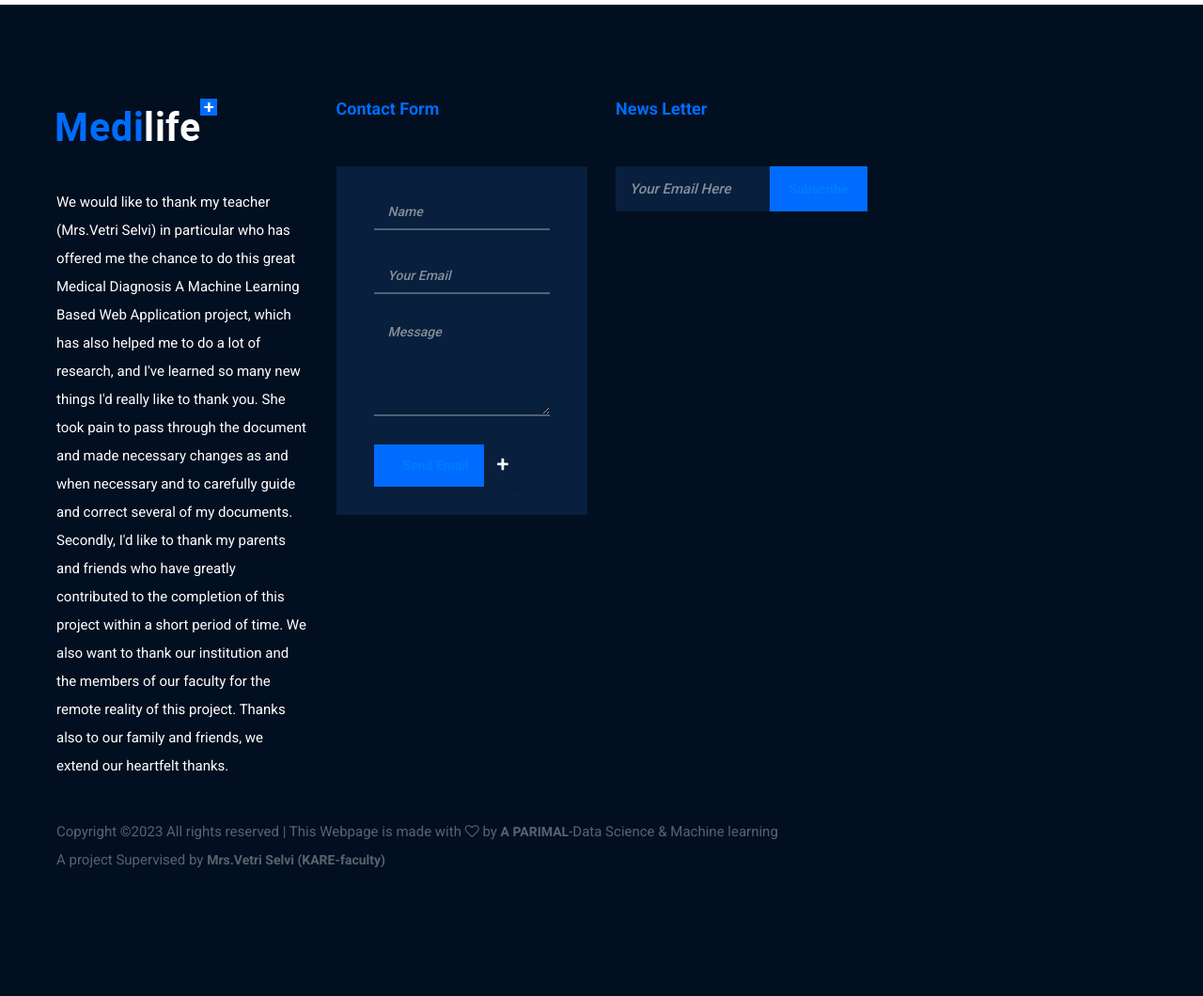
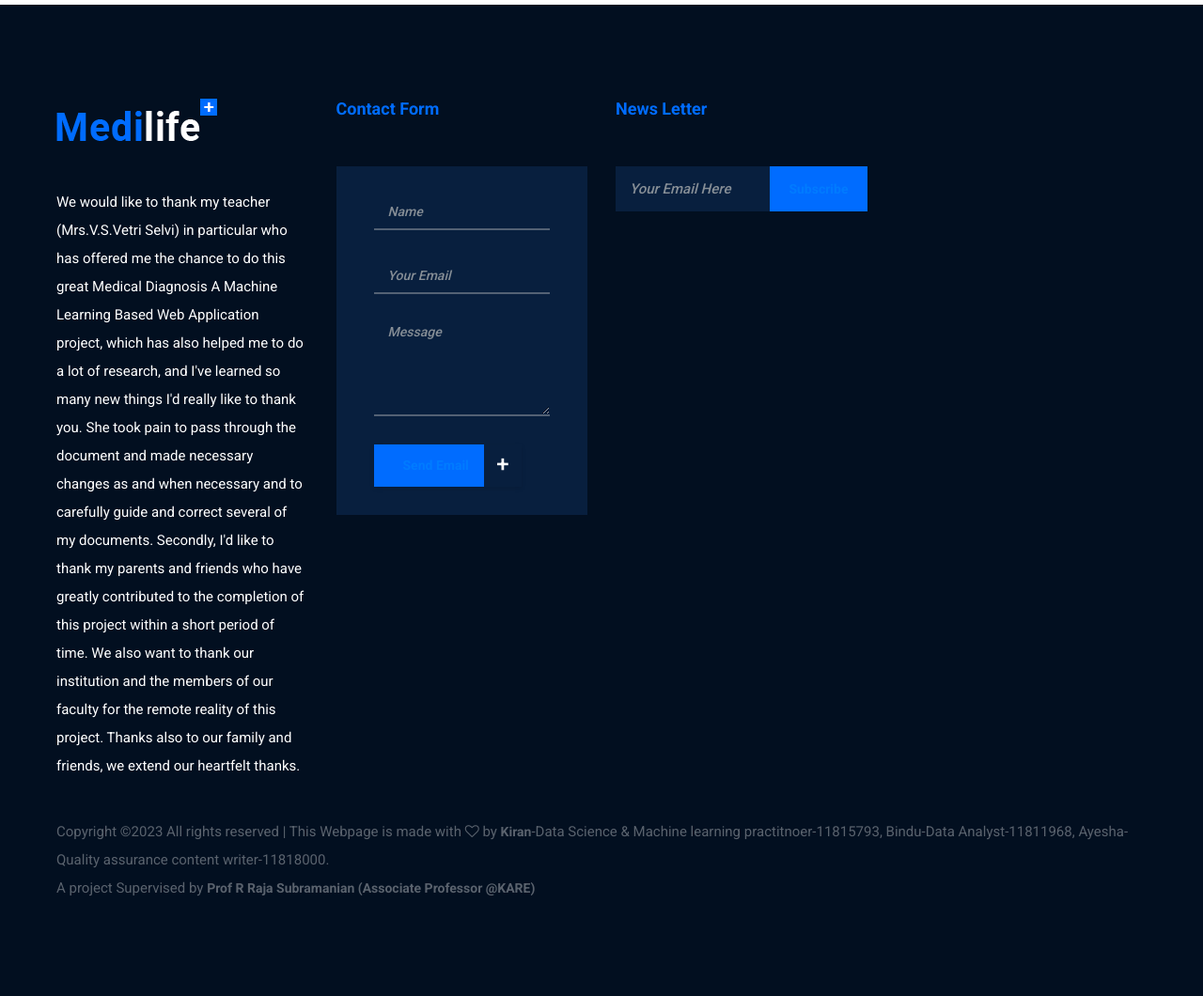
Before and after one commit to parimaladini/Medical_DiagnosisX, a Flask app: template templates/about-us.html in a window 1280 px wide. Shown: the part 1056-2116 px from the top of the page at 94% size. Before the commit the page ends 1980 px from the top, so only its background shows below. Run offline with Flask 3, Linux system fonts and the light colour scheme; the template is opened without the code that fills it, so the values that code supplies are empty; style sheets or scripts are compiled from the project's sources.

Commit message:
Update about-us.html

```diff
--- a/templates/about-us.html
+++ b/templates/about-us.html
@@ -15,8 +15,7 @@
     <link rel="icon" href="img/core-img/favicon.ico">
 
     <!-- Style CSS -->
-    <!-- <link rel="stylesheet" href="style.css"> -->
-    <link rel= "stylesheet" type= "text/css" href= "{{ url_for('static',filename='styles/style.css') }}">
+    <link rel="stylesheet" href="style.css">
 
 </head>
 
@@ -34,7 +33,7 @@
                 <div class="row h-100">
                     <div class="col-12 h-100">
                         <div class="h-100 d-md-flex justify-content-between align-items-center">
-                            <p>Welcome to <span>Medical Diagnosis, All in one disease predictors ML based app created with love by Parimal, Nithish, Balaji, Pavan</span> </p>
+                            <p>Welcome to <span>Medical Diagnosis, All in one disease predictors ML based app created by Sai Viswas, Kiran, Parimal, Bindu </span> </p>
                             <p>Covid updates: <span><a href="https://www.bing.com/covid/local/india">click me</a></span></p>
                         </div>
                     </div>
@@ -115,7 +114,7 @@
                 <div class="col-12 col-lg-6">
                     <div class="features-content">
                         <h2>We always put our best first</h2>
-                        <p>We would like to thank my teacher (Mrs.Vetri Selvi) in particular who has offered me the chance to do this great Medical Diagnosis A Machine Learning Based Web Application project, which has also helped me to do a lot of research, and we learned so many new things I'd really like to thank you. She took pain to pass through the document and made necessary changes as and when necessary and to carefully guide and correct several of my documents.
+                        <p>We would like to thank my teacher (Mrs.V.S.Vetri Selvi) in particular who has offered me the chance to do this great Medical Diagnosis A Machine Learning Based Web Application project, which has also helped me to do a lot of research, and we learned so many new things I'd really like to thank you. She took pain to pass through the document and made necessary changes as and when necessary and to carefully guide and correct several of my documents.
 Secondly, I'd like to thank my parents and friends who have greatly contributed to the completion of this project within a short period of time. We also want to thank our institution and the members of our faculty for the remote reality of this project. Thanks also to our family and friends, we extend our heartfelt thanks.</p>
 
                     </div>
@@ -143,7 +142,7 @@ Secondly, I'd like to thank my parents and friends who have greatly contributed
                             <div class="footer-logo">
                                 <img src="img/core-img/logo.png" alt="">
                             </div>
-                            <p>We would like to thank my teacher (Mrs.Vetri Selvi) in particular who has offered me the chance to do this great Medical Diagnosis A Machine Learning Based Web Application project, which has also helped me to do a lot of research, and I've learned so many new things I'd really like to thank you. She took pain to pass through the document and made necessary changes as and when necessary and to carefully guide and correct several of my documents.
+                            <p>We would like to thank my teacher (Mrs.V.S.Vetri Selvi) in particular who has offered me the chance to do this great Medical Diagnosis A Machine Learning Based Web Application project, which has also helped me to do a lot of research, and I've learned so many new things I'd really like to thank you. She took pain to pass through the document and made necessary changes as and when necessary and to carefully guide and correct several of my documents.
 Secondly, I'd like to thank my parents and friends who have greatly contributed to the completion of this project within a short period of time. We also want to thank our institution and the members of our faculty for the remote reality of this project. Thanks also to our family and friends, we extend our heartfelt thanks.</p>
                             <div class="footer-social-info">
 
@@ -163,7 +162,7 @@ Secondly, I'd like to thank my parents and friends who have greatly contributed
                                     <input type="text" class="form-control border-top-0 border-right-0 border-left-0" name="footer-name" id="footer-name" placeholder="Name">
                                     <input type="email" class="form-control border-top-0 border-right-0 border-left-0" name="footer-email" id="footer-email" placeholder="Your Email">
                                     <textarea name="message" class="form-control border-top-0 border-right-0 border-left-0" id="footerMessage" placeholder="Message"></textarea>
-                                    <button type="submit" class="btn medilife-btn"><a href = "mailto: 99210041002@klu.ac.in">Send Email</a> <span>+</span></button>
+                                    <button type="submit" class="btn medilife-btn"><a href = "mailto: bviswassai01@gmail.com">Send Email</a> <span>+</span></button>
                                 </form>
                             </div>
                         </div>
@@ -178,7 +177,7 @@ Secondly, I'd like to thank my parents and friends who have greatly contributed
                             <div class="footer-newsletter-area">
                                 <form action="#">
                                     <input type="email" class="form-control border-0 mb-0" name="newsletterEmail" id="newsletterEmail" placeholder="Your Email Here">
-                                    <button type="submit"><a href = "mailto: 99210041002@klu.ac.in">Subscribe</a></button>
+                                    <button type="submit"><a href = "mailto: bviswassai01@gmail.com">Subscribe</a></button>
                                 </form>
 
                             </div>
@@ -196,10 +195,10 @@ Secondly, I'd like to thank my parents and friends who have greatly contributed
                             <!-- Copywrite Text -->
                             <div class="copywrite-text">
                                 <p><!-- Link back to Colorlib can't be removed. Template is licensed under CC BY 3.0. -->
-Copyright &copy;<script>document.write(new Date().getFullYear());</script> All rights reserved | This Webpage is made with <i class="fa fa-heart-o" aria-hidden="true"></i> by <a href="https://colorlib.com" target="_blank"><a href="https://github.com/parimaladini">A PARIMAL</a>-Data Science & Machine learning</a>
+Copyright &copy;<script>document.write(new Date().getFullYear());</script> All rights reserved | This Webpage is made with <i class="fa fa-heart-o" aria-hidden="true"></i> by <a href="https://colorlib.com" target="_blank"><a href="https://github.com/Kiran784264.html">Kiran</a>-Data Science & Machine learning practitnoer-11815793, Bindu-Data Analyst-11811968, Ayesha-Quality assurance content writer-11818000.</a>
 <!-- Link back to Colorlib can't be removed. Template is licensed under CC BY 3.0. -->
 </p>
-<p>A project Supervised by <a href="https://themewagon.com/" target="_blank">Mrs.Vetri Selvi (KARE-faculty)</a>
+<p>A project Supervised by <a href="https://themewagon.com/" target="_blank"> Prof R Raja Subramanian (Associate Professor @KARE)</a>
 </p>
                             </div>
                         </div>
```
